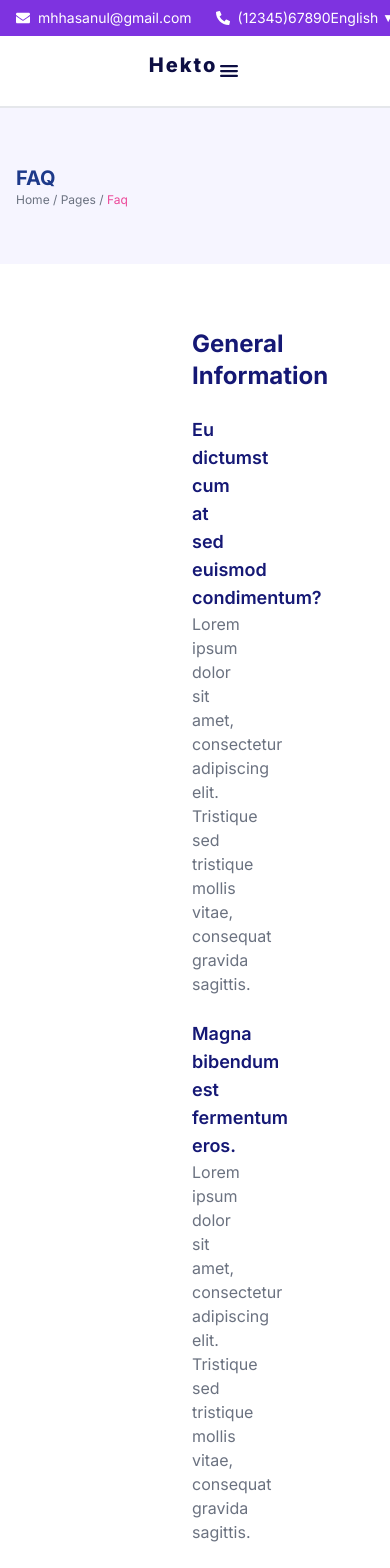
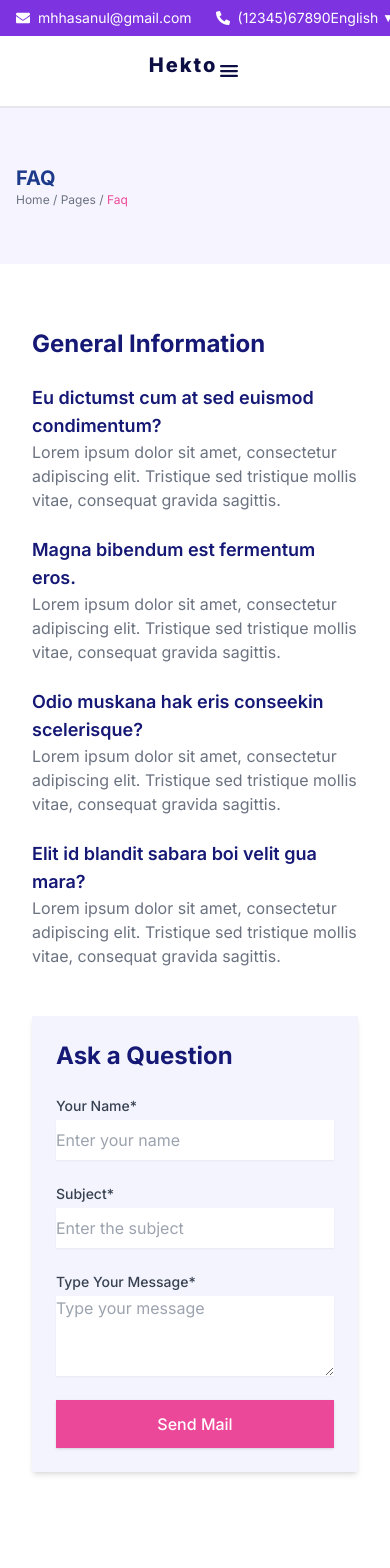
Before and after one commit to ANZIE05/E-Commerce-Hackathon-Project, a Next.js app: page /Faq in a window 390 px wide. Shown: the top 1568 px of the page. Built offline with nearby package versions, Linux system fonts and the light colour scheme.

Commit message:
Update page.tsx

```diff
--- a/src/app/Faq/page.tsx
+++ b/src/app/Faq/page.tsx
@@ -15,7 +15,7 @@ const ContactPage: React.FC = () => {
     </header>
 
 
-    <section className="py-16 px-44 bg-white">
+    <section className="py-16 px-4 sm:px-10 lg:px-20 xl:px-44 bg-white">
       <div className="max-w-7xl mx-auto px-4 sm:px-6 lg:px-8">
         <div className="grid grid-cols-1 lg:grid-cols-2 gap-12">
           {/* General Information Section */}
@@ -57,11 +57,11 @@ const ContactPage: React.FC = () => {
           </div>
 
           {/* Ask a Question Form */}
-          <div className="bg-[#f3f4fd] p-22 shadow-md">
+          <div className="bg-[#f3f4fd] p-6 sm:p-10 lg:p-16 shadow-md">
             <h2 className="text-2xl font-bold text-[#151875] mb-6">
               Ask a Question
             </h2>
-            <form className="space-y-10 ">
+            <form className="space-y-6">
               <div>
                 <label
                   htmlFor="name"
@@ -72,7 +72,7 @@ const ContactPage: React.FC = () => {
                 <input
                   type="text"
                   id="name"
-                  className="mt-1 block w-full border-gray-300 roundedshadow-sm focus:ring-pink-500 focus:border-pink-500 sm:text-sm"
+                  className="mt-1 block w-full h-10 border-gray-300 shadow-sm focus:ring-pink-500 focus:border-pink-500 sm:text-sm"
                   placeholder="Enter your name"
                   required
                 />
@@ -87,7 +87,7 @@ const ContactPage: React.FC = () => {
                 <input
                   type="text"
                   id="subject"
-                  className="mt-1 block w-full border-gray-300 rounded-md shadow-sm focus:ring-pink-500 focus:border-pink-500 sm:text-sm"
+                  className="mt-1 block w-full h-10 border-gray-300 shadow-sm focus:ring-pink-500 focus:border-pink-500 sm:text-sm"
                   placeholder="Enter the subject"
                   required
                 />
@@ -102,7 +102,7 @@ const ContactPage: React.FC = () => {
                 <textarea
                   id="message"
                   rows={4}
-                  className="mt-1 block w-full border-gray-300 rounded-md shadow-sm focus:ring-pink-500 focus:border-pink-500 sm:text-sm"
+                  className="mt-1 block w-full h-20 border-gray-300 shadow-sm focus:ring-pink-500 focus:border-pink-500 sm:text-sm"
                   placeholder="Type your message"
                   required
                 ></textarea>
@@ -110,7 +110,7 @@ const ContactPage: React.FC = () => {
               <div>
                 <button
                   type="submit"
-                  className="w-40 py-3 px-4 bg-pink-500 text-white font-medium shadow hover:bg-pink-600 focus:outline-none focus:ring-2 focus:ring-offset-2 focus:ring-pink-500"
+                  className="w-full sm:w-40 py-3 px-4 bg-pink-500 text-white font-medium shadow hover:bg-pink-600 focus:outline-none focus:ring-2 focus:ring-offset-2 focus:ring-pink-500"
                 >
                   Send Mail
                 </button>
```
